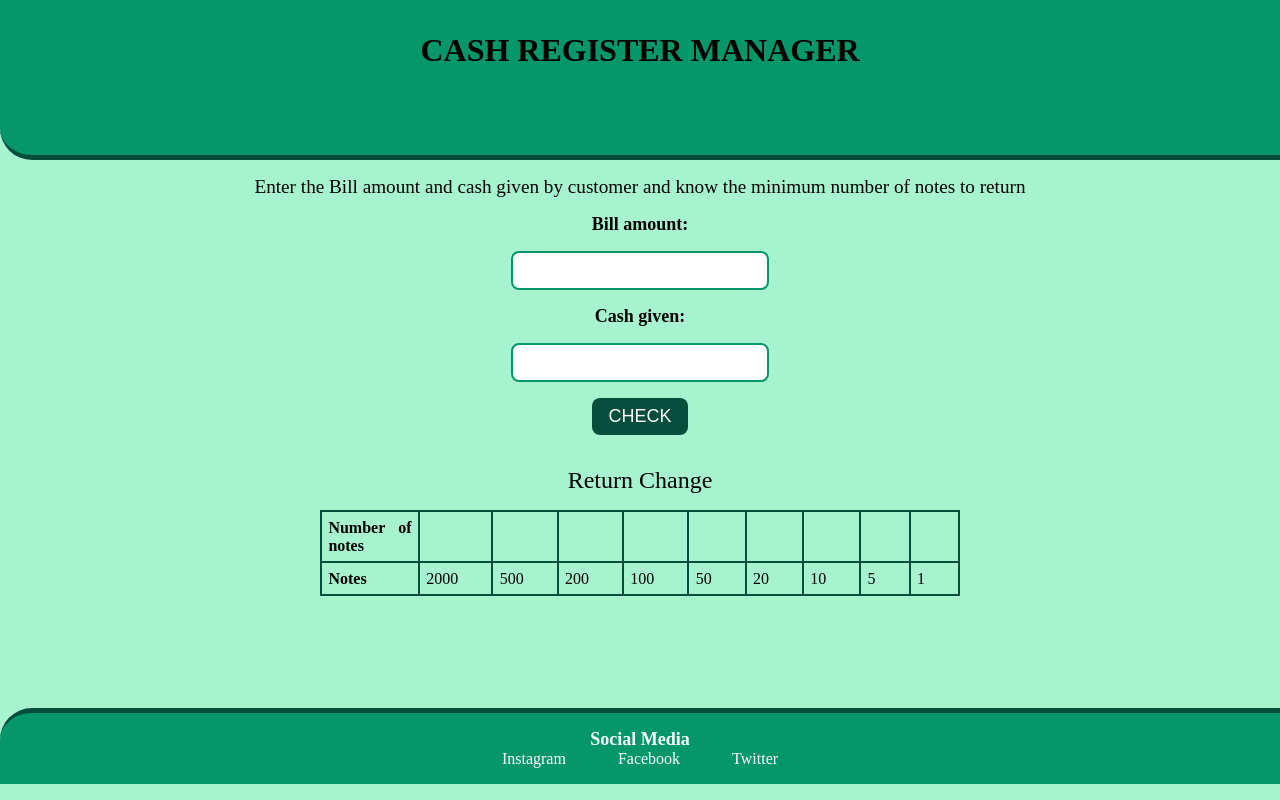
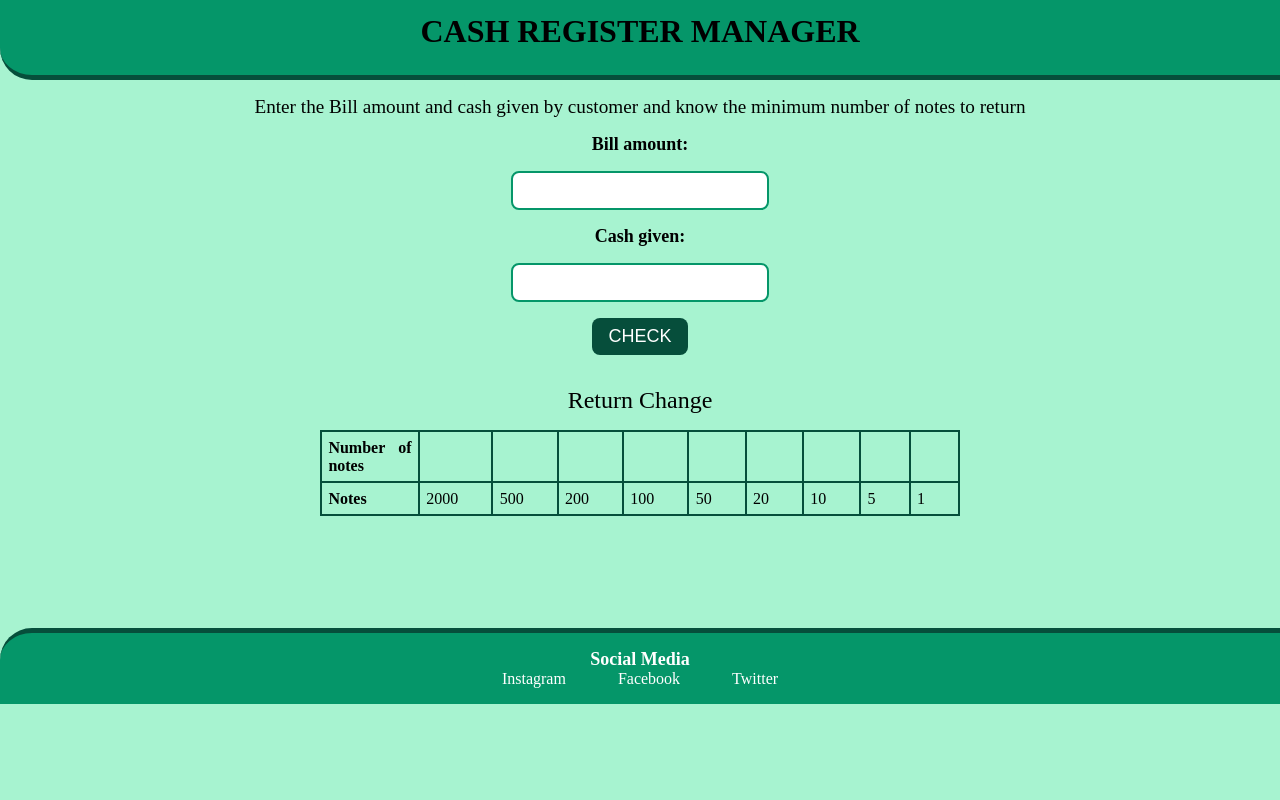
Before and after one commit to don0716/Cash-Register-App, a plain HTML site: page index.html in a window 1280 px wide. Drawn offline with Linux system fonts and the light colour scheme; a web font is replaced by a local one.

Commit message:
Update styles.css

```diff
--- a/styles.css
+++ b/styles.css
@@ -25,14 +25,14 @@ body {
 
 .nav {
     background-color: var(--primary-color);
-    height: 10rem;
+    height: 5rem;
     border-bottom-left-radius: 2rem;
     border-bottom: 5px solid var(--darker-color);
 }
 
 .heading {
     font-weight: 10000;
-    padding-top: 2rem;
+    padding-top: 0.8rem;
 }
 
 .description {
```
